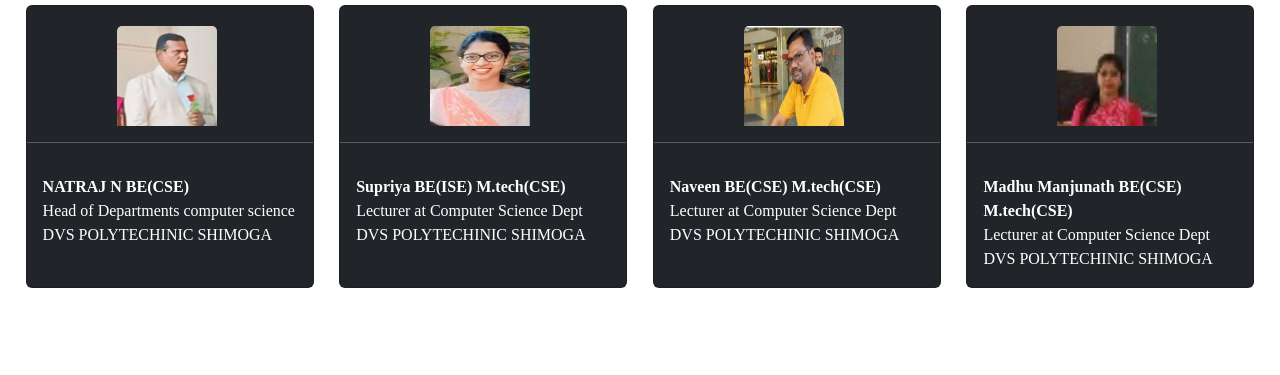
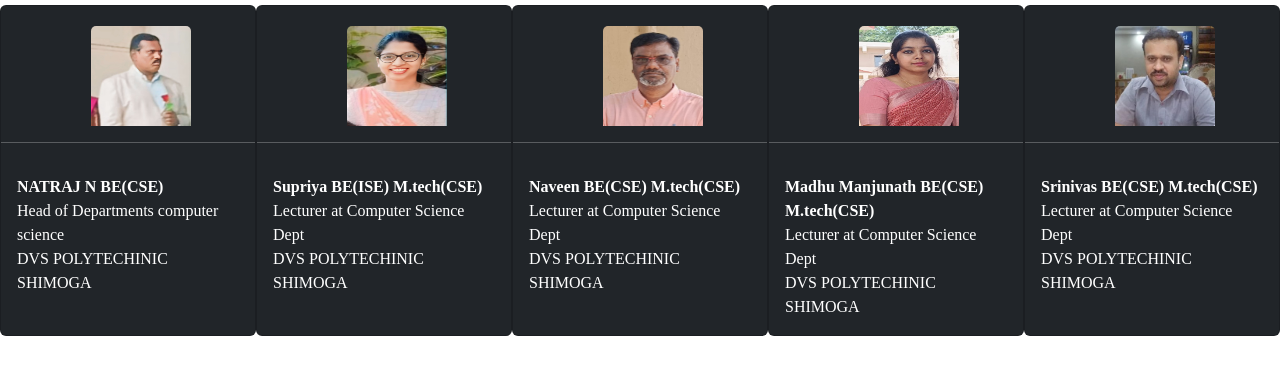
Before and after one commit to team12ppt/college-website, a plain HTML site: page Faculty.html in a window 1280 px wide. Shown: the part 121-496 px from the top of the page. Drawn offline with nearby package versions, Linux system fonts and the light colour scheme.

Commit message:
new faculty added

```diff
--- a/Faculty.html
+++ b/Faculty.html
@@ -50,7 +50,7 @@
         </div>
 
         <div class="card text-bg-dark mb-3" style="width: 18rem; " class="cardd">
-            <img src="naveensir.jpg" class="card-img-top" alt="..."
+            <img src="naveensingh.jpg" class="card-img-top" alt="..."
                 style="height: 100px; width: 100px; margin-left: 90px; margin-top: 20px;">
             <hr>
             <div class="card-body">
@@ -62,11 +62,23 @@
 
 
         <div class="card text-bg-dark mb-3" style="width: 18rem; " class="cardd">
-            <img src="madhumiss.jpg" class="card-img-top" alt="..."
+            <img src="mnm.jpg" class="card-img-top" alt="..."
                 style="height: 100px; width: 100px; margin-left: 90px; margin-top: 20px;">
             <hr>
             <div class="card-body">
                 <p class="card-text"><b> Madhu Manjunath BE(CSE) M.tech(CSE) </b><br>
+                    Lecturer at Computer Science Dept <br>
+                    DVS POLYTECHINIC SHIMOGA</p>
+            </div>
+        </div>
+
+
+        <div class="card text-bg-dark mb-3" style="width: 18rem; " class="cardd">
+            <img src="srinivasssir.jpg" class="card-img-top" alt="..."
+                style="height: 100px; width: 100px; margin-left: 90px; margin-top: 20px;">
+            <hr>
+            <div class="card-body">
+                <p class="card-text"><b> Srinivas  BE(CSE) M.tech(CSE) </b><br>
                     Lecturer at Computer Science Dept <br>
                     DVS POLYTECHINIC SHIMOGA</p>
             </div>
```
Also changed, not shown: mnm.jpg (added), naveens.jpg (added), naveensingh.jpg (added), navii.jfif (added), srinivasssir.jpg (added).
